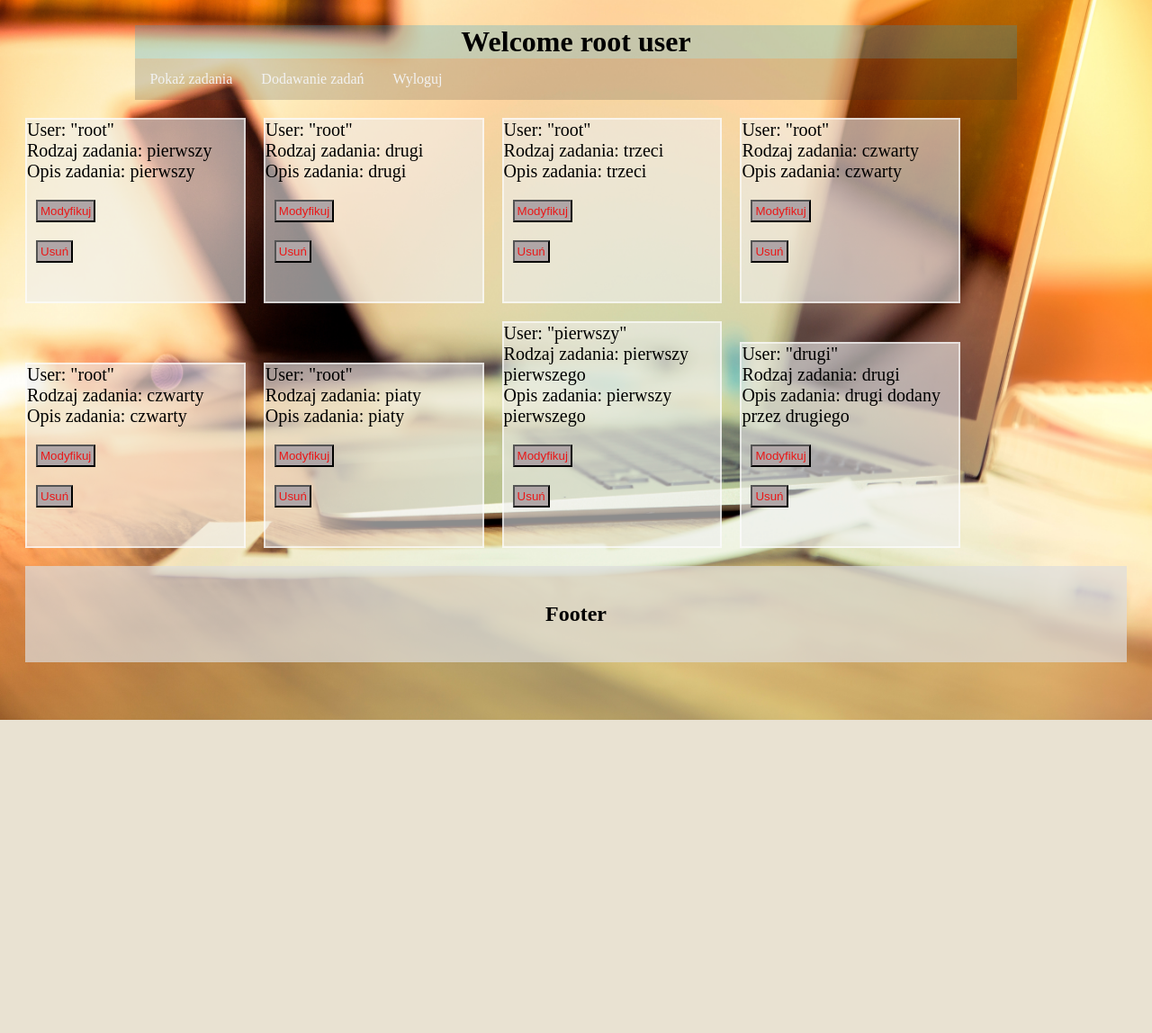
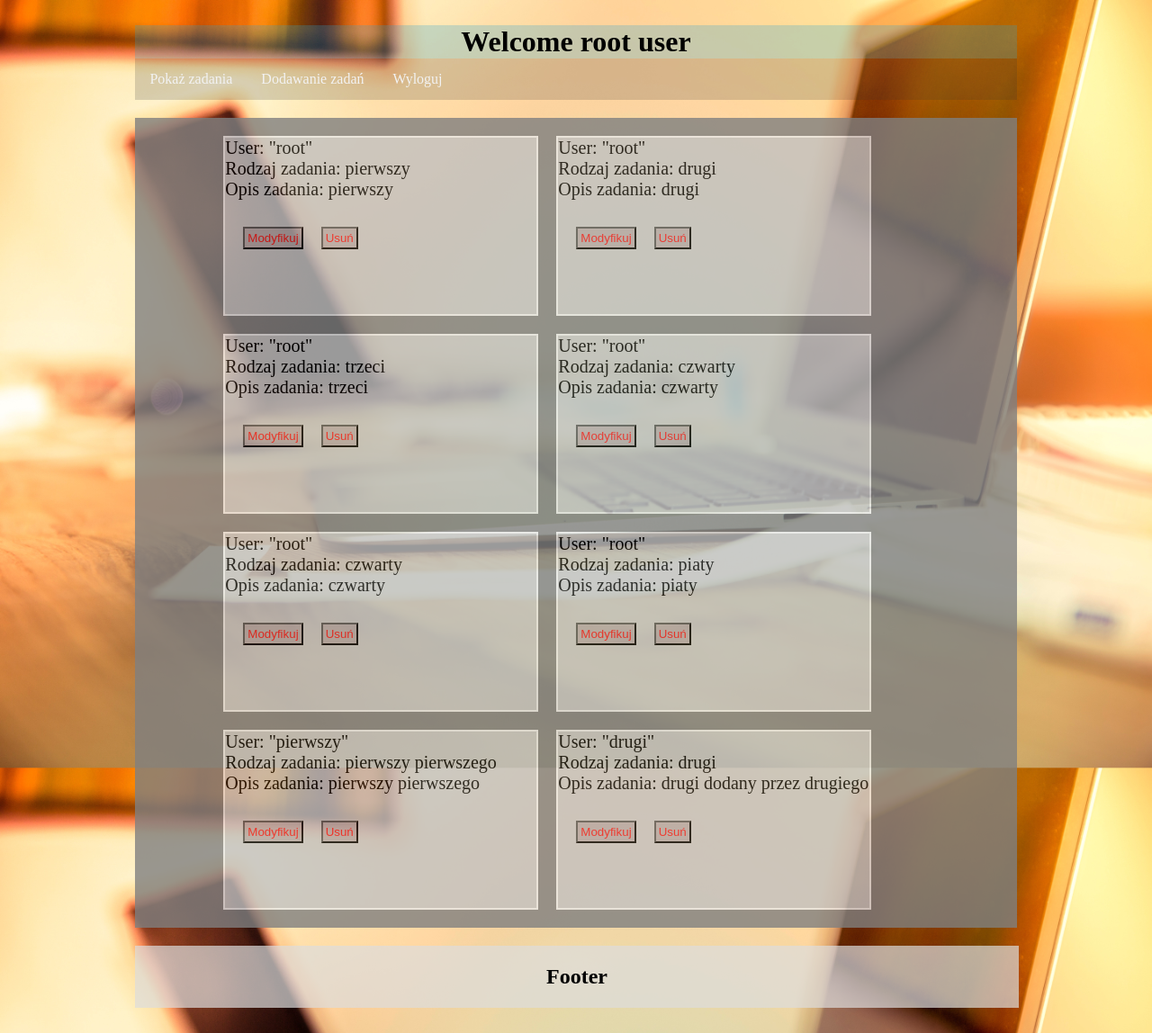
Before and after one commit to DarnoKzsip/phpzal, a PHP site: page /welcome.php in a window 1280 px wide. Shown: the whole page at 90% size. Before the commit the page ends 800 px from the top, so only its background shows below. Run offline with PHP 8.4, Linux system fonts and the light colour scheme; a user stored in the database is signed in; data comes from the database, SQL or seed files in the repository.

Commit message:
add templates bottom and top page and changes in other page

```diff
--- a/Config.php
+++ b/Config.php
@@ -1,4 +1,5 @@
 <?php
+   //define('DB_SERVER', 'localhost:3306');
    define('DB_SERVER', 'localhost:3307');
    define('DB_USERNAME', 'root');
    define('DB_PASSWORD', '');
--- /dev/null
+++ b/bottompage_tpl.php
@@ -0,0 +1,3 @@
+<div class="footer">
+  <h2>Footer</h2>
+</div>
--- a/style.css
+++ b/style.css
@@ -96,6 +96,8 @@
     background-color: #b0a6a7;
     color: #ea1818;;
     padding: 3px;
+    float: left;
+    margin: 10px;
 
 
 
@@ -109,13 +111,14 @@
 }
 .body {
 min-width:200px; // Suppose you want minimum width of 1000px
-   _width: expression( document.body.clientWidth > 200 ? "1000px" : "auto" );
+   _width: expression( document.body.clientWidth > 200 ? "1000px" : "auto" ); /*TO TRZEBA ZROBIĆ W TYCH LINIACH PONIŻEJ TO DO WYWALENIA */
   /*background-color: #f0dfbd9c;*/
   padding: 20px;
   resize: both;
   overflow: auto;
   background: url(zdjecie1.jpg) no-repeat center fixed;
   background-size: cover;
+
 }
 .column {
     display: inline-block;
@@ -128,6 +131,8 @@ min-width:200px; // Suppose you want minimum width of 1000px
     box-sizing: border-box;
     margin-top:20px;
     margin-right:20px;
+    min-height: 200px;
+    min-width: 350px;
   /*column-count: 3;
   column-gap: 30px;
   column-rule-style: solid;*/
@@ -146,19 +151,31 @@ min-width:200px; // Suppose you want minimum width of 1000px
 
 }
 .footer {
-  padding: 20px;
+  padding: 1px;
   text-align: center;
   background: #ddddddb3;
   margin-top:20px;
+  width: 80%;
+  margin-left: 10%;
 }
 
 
-
+/*TE LINIE PO COŚ ISTNIEJĄ A NIE SĄ DO WYKOMENTOWANIA :) */
 
 /* Smartphones (portrait and landscape) ---------- */
 /*@media screen and (min-width: 320px) and (max-width: 480px){
 
-   .container {
+.body {
+min-width:200px; // Suppose you want minimum width of 1000px
+   _width: expression( document.body.clientWidth > 200 ? "1000px" : "auto" ); /*TO TRZEBA ZROBIĆ W TYCH LINIACH PONIŻEJ TO DO WYWALENIA */
+  /*background-color: #f0dfbd9c;
+  padding: 20px;
+  resize: both;
+  overflow: auto;
+  background: url(ZDJECIE ZMNIEJSZONE POWINNO BYĆ) no-repeat center fixed;
+  background-size: cover;
+
+}
 
 }
 }*/
@@ -174,6 +191,23 @@ min-width:200px; // Suppose you want minimum width of 1000px
 
     }
 }*/
+
+.glowny {
+
+  margin: 0 auto;
+  width: 80%;
+  background: red;
+  margin-top: 20px;
+  padding-bottom: 20px;
+  background: gray;
+  opacity: 0.8;
+
+
+}
+.glownysrodek{
+  width: 80%;
+  margin: auto;
+}
 .container {
     margin-top:45px;
     margin: 0 auto;
--- /dev/null
+++ b/toppage_tpl.php
@@ -0,0 +1,16 @@
+
+<html>
+
+   <head>
+
+      <link rel="stylesheet" type="text/css" href="style.css">
+   </head>
+
+   <body class ="body">
+      <h1 class = "container">Welcome <?php echo $login_session; ?> user</h1>
+
+      <div class="topnav">
+       <a href="welcome.php">Pokaż zadania</a>
+       <a href="dodajzadanie.php">Dodawanie zadań</a>
+       <a href="logout.php">Wyloguj</a>
+     </div>
--- a/welcome.php
+++ b/welcome.php
@@ -27,24 +27,14 @@ $result2 = mysqli_query($db,$sql2);
 //$row2 = mysqli_fetch_array($result2);
 //$row2 = mysqli_fetch_assoc($result2);
 
+//$bar = include 'toppage_tpl.php';
 ?>
 
-<html>
 
-   <head>
-
-      <link rel="stylesheet" type="text/css" href="style.css">
-   </head>
-
-   <body class ="body">
-      <h1 class = "container">Welcome <?php echo $login_session; ?> user</h1>
-
-      <div class="topnav">
-       <a href="welcome.php">Pokaż zadania</a>
-       <a href="dodajzadanie.php">Dodawanie zadań</a>
-       <a href="logout.php">Wyloguj</a>
-     </div>
       <?php
+      include 'toppage_tpl.php';
+      echo '<div class = "glowny">';
+      echo '<div class = "glownysrodek">';
       while($row3 = mysqli_fetch_assoc($result2)){
          if ($keyUser[0] == 0) {
          echo '<div class = "column">' .'User: ' . $username_array[$row3["user"]-1]. '<br/>';
@@ -69,13 +59,16 @@ $result2 = mysqli_query($db,$sql2);
             echo '<br/></div>';
          }
       }
+      echo '</div>';
+      echo '</div>';
+      include 'bottompage_tpl.php';
+      ?>
 
-
-      ?>
+      <!--
       <div class="footer">
   <h2>Footer</h2>
 </div>
-
+-->
    </body>
 
 </html>
```
Also changed, not shown: dodajzadanie.php (+8 -14 lines).
